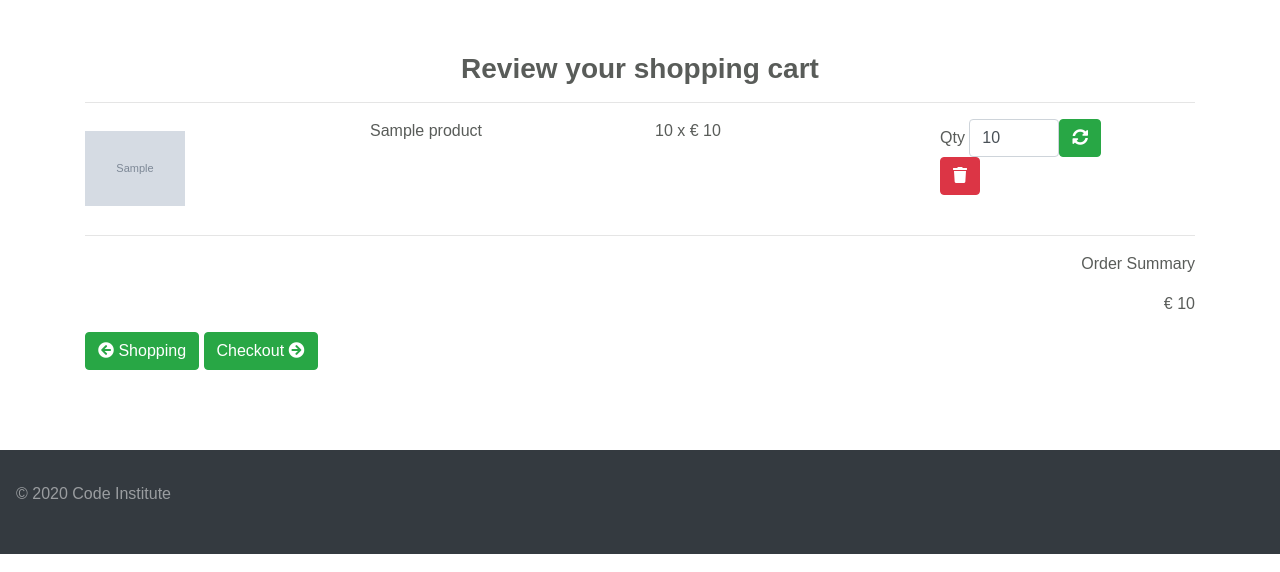
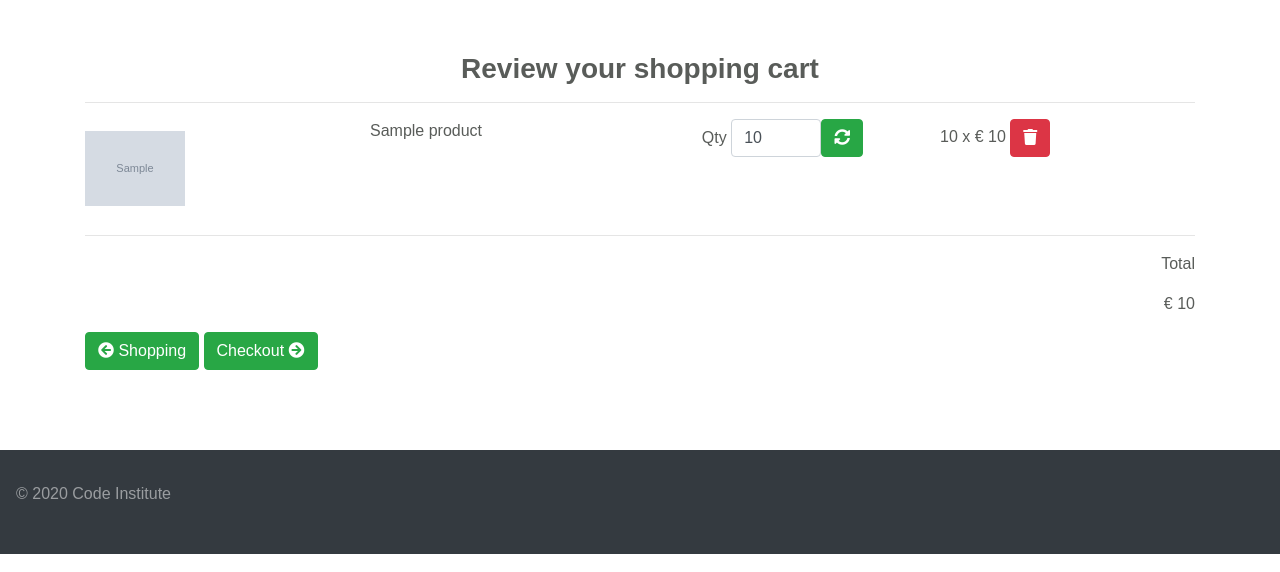
Before and after one commit to adrian80z/e-commerce, a Django app: template cart/templates/cart.html in a window 1280 px wide. Shown: the part 62-634 px from the top of the page. Run offline with Django 3.2, Linux system fonts and the light colour scheme; the template is opened without the code that fills it: most values are stand-ins (such as "Sample title", 1, 10 or a date in 2020); grey boxes marked "Sample" are stand-in pictures; some libraries are stand-ins or nearby versions.

Commit message:
layout update

```diff
--- a/cart/templates/cart.html
+++ b/cart/templates/cart.html
@@ -4,48 +4,51 @@
 
 
 {% block page_heading %}
-<h1 class=" heading text-center">Review your shopping cart</h1>
+<h1 class=" heading text-center cart-bottom">Review your shopping cart</h1>
 <hr />
 {% endblock %}
 {% block content %}
 <div class="row">
     {% if product_count == 0  %}
+    <div class="col-sm-12 text-center">
+        <i class="fas fa-shopping-cart empty-cart"></i>
+    </div>
     <div class="col-sm-12 text-center m-3">
         <p>Your cart is currently empty</p>
     </div>
     <div class="col-sm-6 offset-sm-3 text-center">
         <a href="{% url 'index' %}">
-            <button type="button" class="btn btn-sm btn-success w-50">Return to Shopping</button>
+            <button type="button" class="btn btn-sm btn-success cart">Return to Shopping</button>
         </a>
     </div>
     {% else %}
     {% for item in cart_items %}
-    <div class="col-sm-12 col-md-3">
+    <div class="col-sm-12 col-md-6 col-lg-3">
         <div class="product" style="background-image: url('{{ MEDIA_URL }}{{ item.product.image}}')"></div>
     </div>
-    <div class="col-sm-12 col-md-3">
-        <div class="caption">
+    <div class="col-sm-12 col-md-6 col-lg-3">
+        <div class="align">
             <p class="product-description">{{ item.product.name }}</p>
         </div>
     </div>
-    <div class="col-sm-12 col-md-3">
-        {{ item.quantity }} x &euro; {{ item.product.price }}
-    </div>
-    <div class="col-sm-12 col-md-3">
-        <form class="form-inline" method="post" action="{% url 'update_cart' item.id %}">
+    <div class="col-sm-12 col-md-6 col-lg-3">
+        <form class="form-inline align justify-content-center" method="post" action="{% url 'update_cart' item.id %}">
             {% csrf_token %}
             <div class="input-group-addon">Qty&nbsp;</div>
             <input name="quantity" type="number" min="0" max="999" value="{{item.quantity }}" class="form-control">
             <button type="submit" class="btn btn-success"><i class="fas fa-sync-alt"></i></button>
         </form>
-        <button class="btn btn-danger"><i class="fas fa-trash"></i></button>
+    </div>
+    <div class="col-sm-12 col-md-6 col-lg-3 align">
+        {{ item.quantity }} x &euro; {{ item.product.price }} <a href="{% url 'remove_product' item.id %}"
+            class="btn btn-danger" role="button"><i class="fas fa-trash"></i></a>
     </div>
     {% endfor %}
 </div>
 <hr />
 <div class="row">
-    <div class="col-sm-12 text-md-right">
-        <p>Order Summary</p>
+    <div class="col-sm-12 text-md-right text-sm-right">
+        <p>Total</p>
         <p>&euro; {{ total }}</p>
     </div>
 </div>
@@ -53,7 +56,7 @@
     <div class="col-sm-12">
         <a href="{% url 'index' %}" class="btn btn-success" role="button"><i class="fas fa-arrow-circle-left"></i>
             Shopping</a>
-        <a href="{% url 'checkout' %}" class="btn btn-success" role="button"> Checkout <i
+        <a href="{% url 'checkout' %}" class="btn btn-success right" role="button"> Checkout <i
                 class="fas fa-arrow-circle-right"></i></a>
     </div>
 </div>
```
